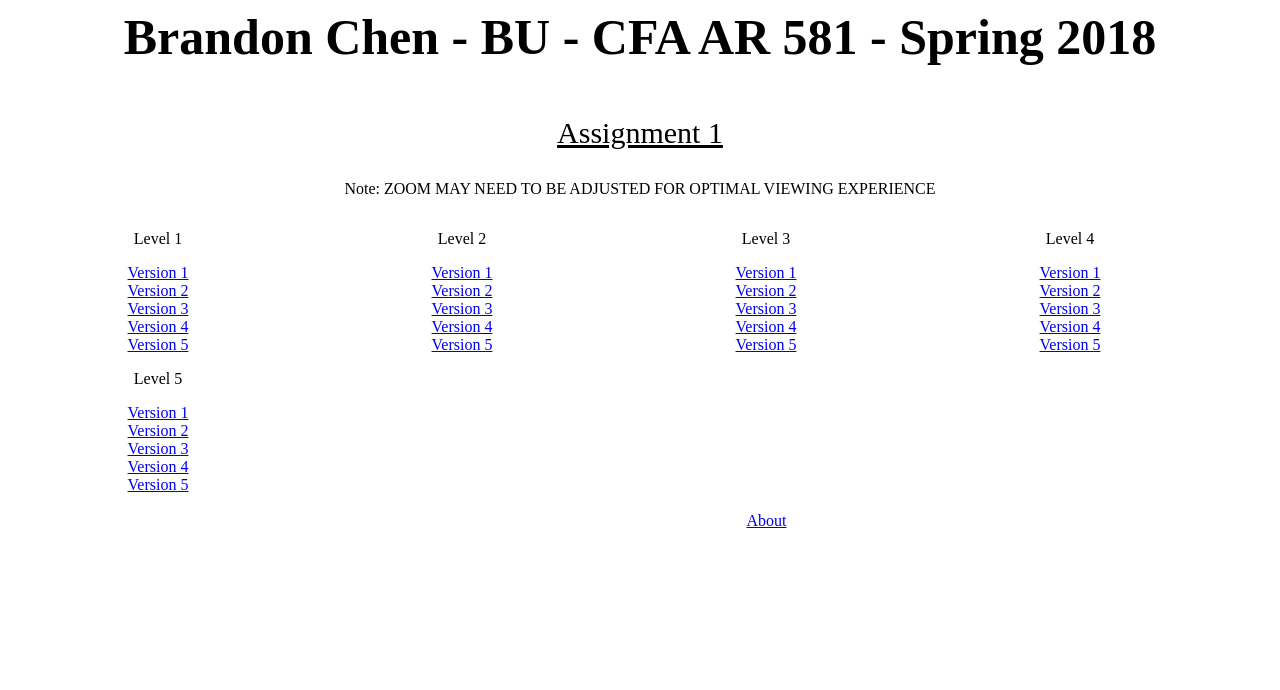
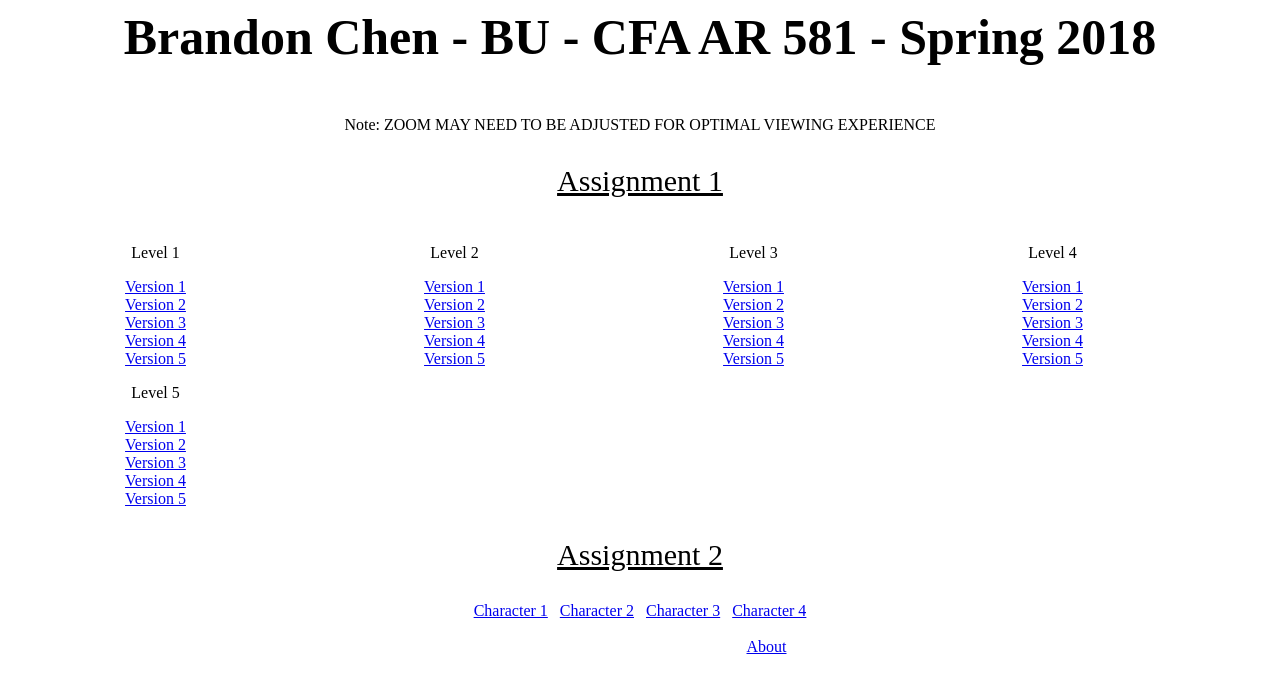
Before and after one commit to NaginiChen/interactive, a plain HTML site: page Navigation.html in a window 1280 px wide. Shown: the top 690 px of the page. Drawn offline with Linux system fonts and the light colour scheme.

Commit message:
more changes to about

```diff
--- a/Navigation.html
+++ b/Navigation.html
@@ -10,8 +10,12 @@
 
         .niceDiv{
             text-align: center;
-            width: 300px;
+            width: 295px;
             display: inline-block;
+        }
+
+        .niceDiv2{
+            text-align: center;
         }
 
 
@@ -20,9 +24,10 @@
     <body>
 
         <p style="font-size: 50; font-family: times new roman; text-align: center;"> <b> Brandon Chen - BU - CFA AR 581 - Spring 2018 </b> </p>
-        <u> <p style="text-align: center; font-size: 30px; font-family: rockwell"> Assignment 1 </p> </u>
 
         <p style="text-align: center"> Note: ZOOM MAY NEED TO BE ADJUSTED FOR OPTIMAL VIEWING EXPERIENCE</p>
+
+        <u> <p style="text-align: center; font-size: 30px; font-family: rockwell"> Assignment 1 </p> </u>
 
         <div class="niceDiv">
             <p> Level 1 </p>
@@ -69,11 +74,23 @@
             <a href="Level5V5.html"> Version 5</a> <br>
         </div>
 
-        <br><br>
+        <br>
+
+        <u> <p style="text-align: center; font-size: 30px; font-family: rockwell"> Assignment 2 </p> </u>
+
+        <div class="nicediv2">
+            <a href="Char1.html">Character 1</a> &nbsp;
+            <a href="Char2.html">Character 2</a> &nbsp;
+            <a href="Char3.html">Character 3</a> &nbsp;
+            <a href="Char4.html">Character 4</a>
+        </div>
+
+        <br>
 
         <div class="niceDiv" style="width: 1517px">
             <a href="About.html"> About </a>
         </div>
+
 
         <!-- google fonts import -->
         <!-- aliasing -->
```
Also changed, not shown: About.html (+9 -1 lines).
